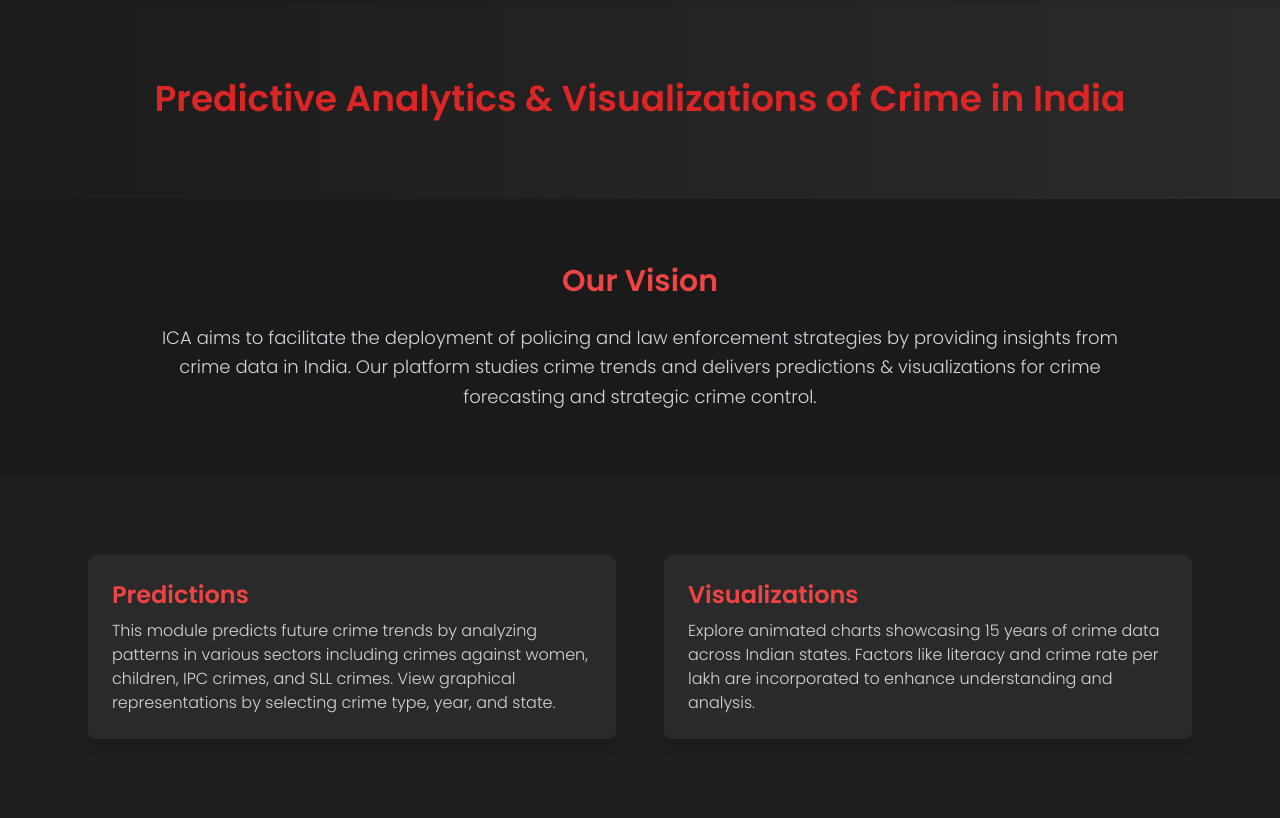
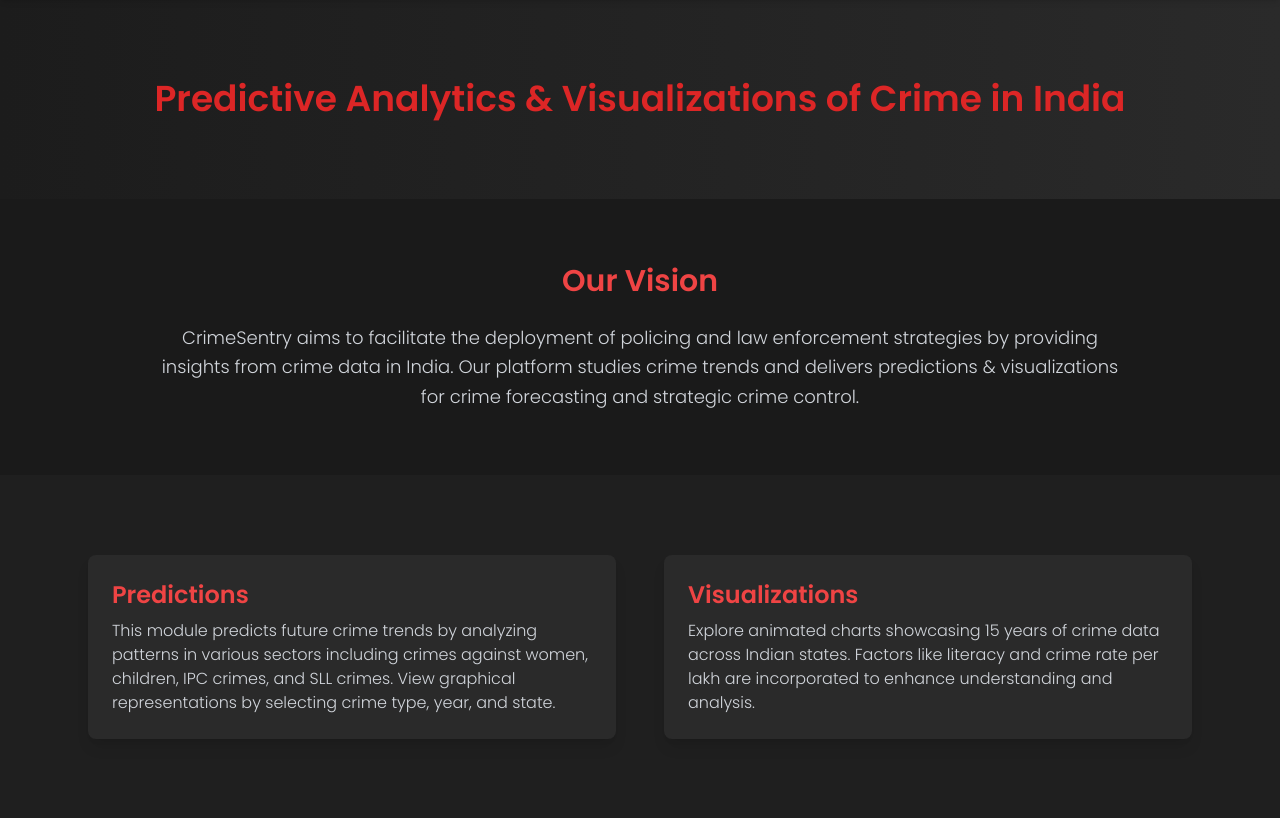
Before and after one commit to Abhay1576/crimeSentry, a Flask app: page / in a window 1280 px wide. Shown: the part 98-916 px from the top of the page. Run offline with Flask 3, Linux system fonts and the light colour scheme; some libraries are stand-ins or nearby versions.

Commit message:
Update home.html

```diff
--- a/templates/home.html
+++ b/templates/home.html
@@ -82,7 +82,7 @@
       <div class="max-w-5xl mx-auto text-center px-6">
         <h3 class="text-3xl font-semibold text-red-500 mb-6">Our Vision</h3>
         <p class="text-lg text-gray-300 leading-relaxed">
-          ICA aims to facilitate the deployment of policing and law enforcement
+          CrimeSentry aims to facilitate the deployment of policing and law enforcement
           strategies by providing insights from crime data in India. Our
           platform studies crime trends and delivers predictions &
           visualizations for crime forecasting and strategic crime control.
```
